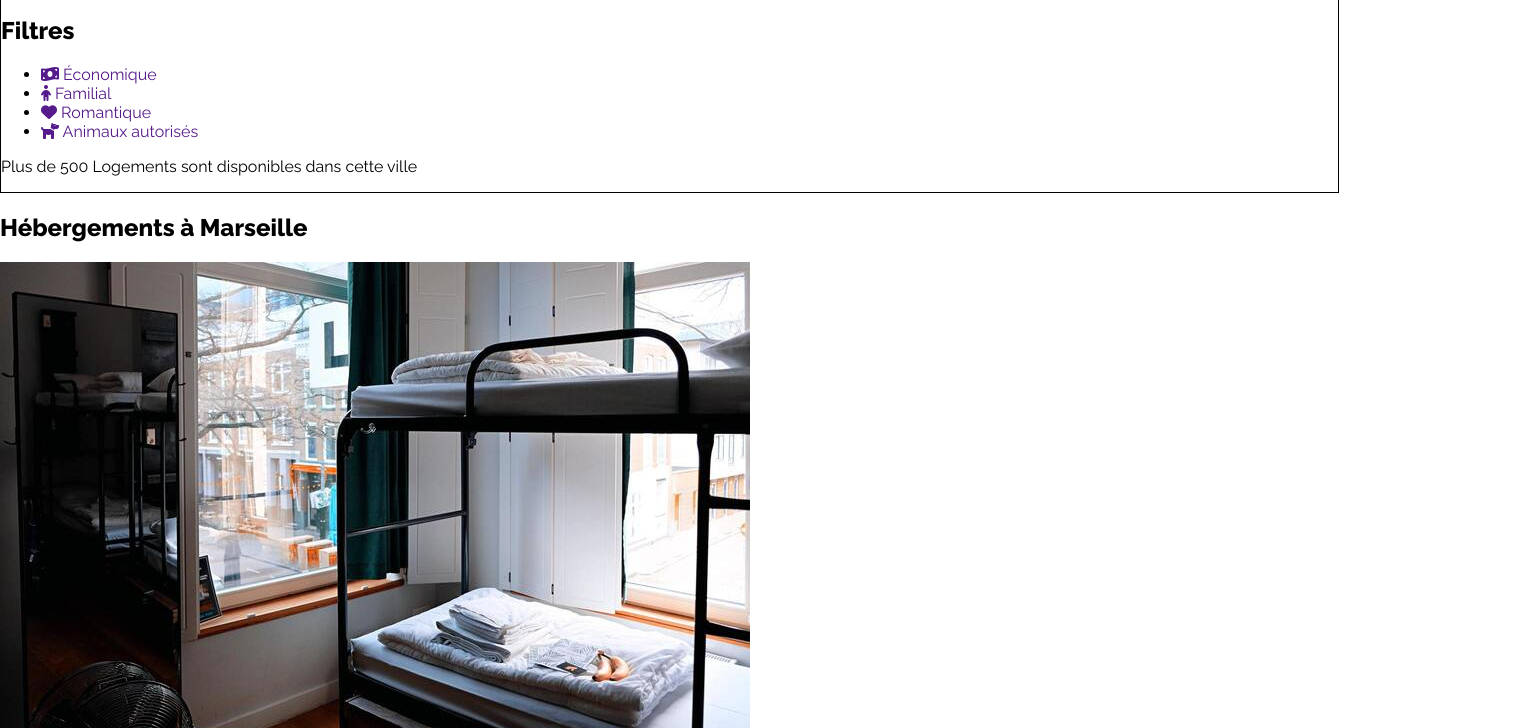
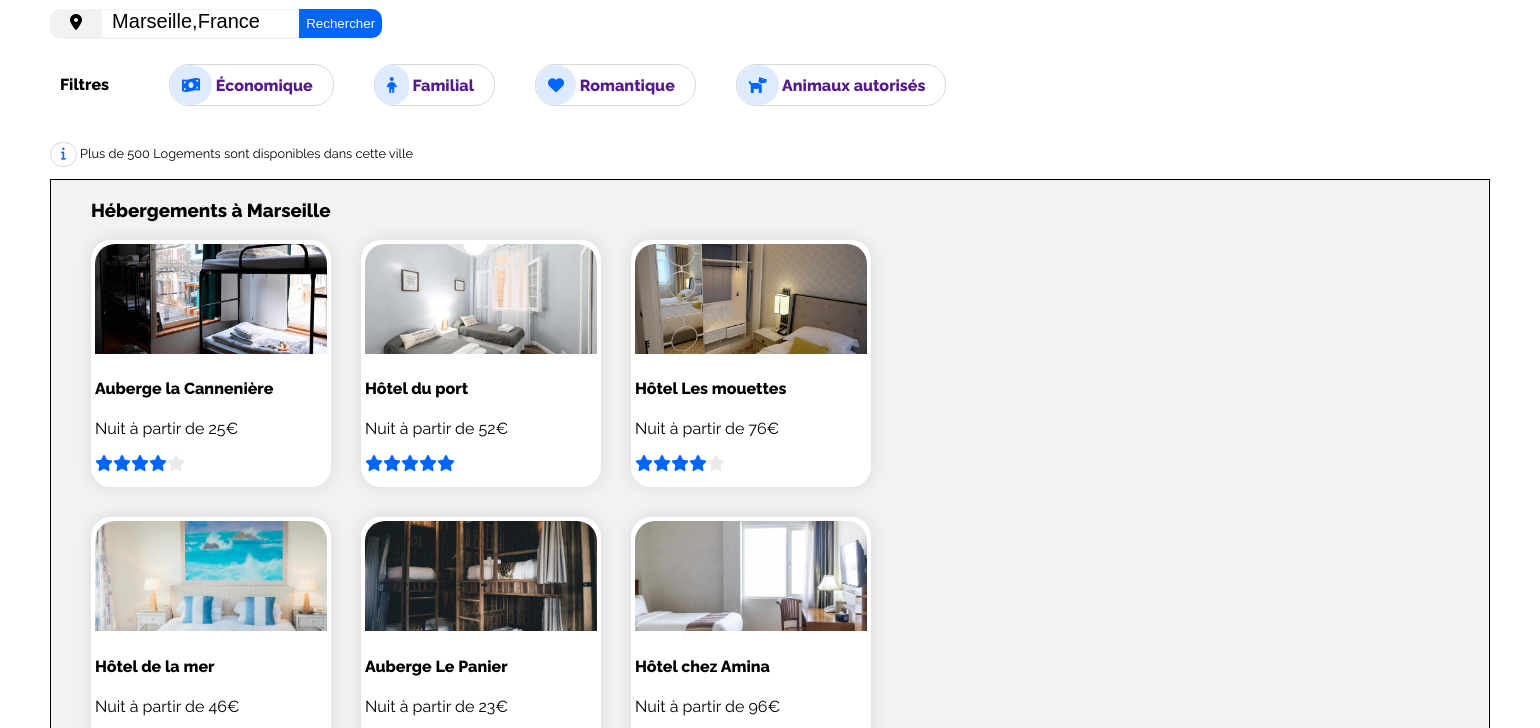
Before and after one commit to toinonNina/ToinonNina_2_15122020, a plain HTML site: page index.html in a window 1280 px wide. Shown: the part 193-921 px from the top of the page, 1540 px wide, since content can reach past the window. Drawn offline with Linux system fonts and the light colour scheme.

Commit message:
deuxième section

```diff
--- a/index.html
+++ b/index.html
@@ -17,6 +17,7 @@
   </head>
   <body>
     <!-- Header-->
+
       <header>
         <img src="images/logo/Reservia.svg" alt="logo" />
         <nav>
@@ -34,14 +35,14 @@
         <p>En plein centre ville ou en pleine nature</p>
         <div id="rechercher">
           <form>
-          <div id="re">
+            <div id="search">
               <span class="input_icon"
                 ><i class="fas fa-map-marker-alt"></i
               ></span>
               <input
                 type="text"
                 id="recherche"
-              name="recherche"
+                name="ville"
                 placeholder="Marseille,France"
               />
             </div>
@@ -53,60 +54,74 @@
           <h2>Filtres</h2>
           <ul>
             <li>
-            <a href=""><i class="fas fa-money-bill-wave"></i> Économique</a>
+              <div class="cadr">
+                <i class="fas fa-money-bill-wave filtrblue"></i>
+                <a href=""> Économique</a>
+              </div>
             </li>
             <li>
-            <a href=""><i class="fas fa-child"></i> Familial</a>
+              <div class="cadr">
+                <i class="fas fa-child filtrblue"></i> <a href=""> Familial</a>
+              </div>
             </li>
             <li>
-            <a href=""><i class="fas fa-heart"></i> Romantique</a>
+              <div class="cadr">
+                <i class="fas fa-heart filtrblue"></i>
+                <a href=""> Romantique</a>
+              </div>
             </li>
             <li>
-            <a href=""><i class="fas fa-dog"></i> Animaux autorisés</a>
+              <div class="cadr">
+                <i class="fas fa-dog filtrblue"></i>
+                <a href=""> Animaux autorisés</a>
+              </div>
             </li>
           </ul>
         </div>
         <div id="information">
-        <p>Plus de 500 Logements sont disponibles dans cette ville</p>
+          <p>
+            <i class="fas fa-info info"></i> Plus de 500 Logements sont
+            disponibles dans cette ville
+          </p>
         </div>
       </section>
       <!-- Main-->
       <main>
         <!-- Section 2-->
-      <section id="Hebergements">
-        <h2>Hébergements à Marseille</h2>
+        <section id="hebergements">
+          <h3>Hébergements à Marseille</h3>
           <div id="logement">
+            <div class="card">
             <a
-            href="images/hebergements/2_large/marcus-loke-WQJvWU_HZFo-unsplash.jpg"
+              href="images/hebergements/2_large/marcus-loke-WQJvWU_HZFo-unsplash.jpg"alt=""
               ><img
                 src="images/hebergements/4_small/marcus-loke-WQJvWU_HZFo-unsplash.jpg"
                 alt=""
               />
-
-            <h3>Auberge la Cannenière</h3>
+              <h4>Auberge la Cannenière</h4>
               <p>Nuit à partir de <span>25€</span></p>
               <div class="star">
                 <i class="fas fa-star blue"></i><i class="fas fa-star blue"></i
                 ><i class="fas fa-star blue"></i><i class="fas fa-star blue"></i
-              ><i class="fas fa-star grey"></i>
+                ><i class="fas fa-star grey"></i></figcaption>
               </div>
-          </a>
-
+            </a></div>
+            <div class="card">
             <a
               href="images/hebergements/2_large/fred-kleber-gTbaxaVLvsg-unsplash.jpg"
               ><img
                 src="images/hebergements/4_small/fred-kleber-gTbaxaVLvsg-unsplash.jpg"
                 alt=""
               />
-            <h3>Hôtel du port</h3>
+              <h4>Hôtel du port</h4>
               <p>Nuit à partir de <span>52€</span></p>
               <div class="star">
                 <i class="fas fa-star blue"></i><i class="fas fa-star blue"></i
                 ><i class="fas fa-star blue"></i><i class="fas fa-star blue"></i
                 ><i class="fas fa-star blue"></i>
               </div>
-          </a>
-
+            </a></div>
+            <div class="card">
             <a
               href="images/hebergements/2_large/reisetopia-B8WIgxA_PFU-unsplash.jpg"
               ><img
@@ -114,15 +129,15 @@
                 alt=""
               />
 
-            <h3>Hôtel Les mouettes</h3>
+              <h4>Hôtel Les mouettes</h4>
               <p>Nuit à partir de <span>76€</span></p>
               <div class="star">
                 <i class="fas fa-star blue"></i><i class="fas fa-star blue"></i
                 ><i class="fas fa-star blue"></i><i class="fas fa-star blue"></i
                 ><i class="fas fa-star grey"></i>
               </div>
-          </a>
-
+            </a></div>
+            <div class="card">
             <a
               href="images/hebergements/2_large/annie-spratt-Eg1qcIitAuA-unsplash.jpg"
               ><img
@@ -130,15 +145,15 @@
                 alt=""
               />
 
-            <h3>Hôtel de la mer</h3>
+              <h4>Hôtel de la mer</h4>
               <p>Nuit à partir de <span>46€</span></p>
               <div class="star">
                 <i class="fas fa-star blue"></i><i class="fas fa-star blue"></i
                 ><i class="fas fa-star blue"></i><i class="fas fa-star grey"></i
                 ><i class="fas fa-star grey"></i>
               </div>
-          </a>
-
+            </a></div>
+            <div class="card">
             <a
               href="images/hebergements/2_large/nicate-lee-kT-ZyaiwBe0-unsplash.jpg"
               ><img
@@ -146,15 +161,15 @@
                 alt=""
               />
 
-            <h3>Auberge Le Panier</h3>
+              <h4>Auberge Le Panier</h4>
               <p>Nuit à partir de <span>23€</span></p>
               <div class="star">
                 <i class="fas fa-star blue"></i><i class="fas fa-star blue"></i
                 ><i class="fas fa-star blue"></i><i class="fas fa-star blue"></i
                 ><i class="fas fa-star grey"></i>
               </div>
-          </a>
-
+            </a></div>
+            <div class="card">
             <a
               href="images/hebergements/2_large/febrian-zakaria-M6S1WvfW68A-unsplash.jpg"
               ><img
@@ -162,14 +177,14 @@
                 alt=""
               />
 
-            <h3>Hôtel chez Amina</h3>
+              <h4>Hôtel chez Amina</h4>
               <p>Nuit à partir de <span>96€</span></p>
               <div class="star">
                 <i class="fas fa-star blue"></i><i class="fas fa-star blue"></i
                 ><i class="fas fa-star blue"></i><i class="fas fa-star blue"></i
                 ><i class="fas fa-star blue"></i>
               </div>
-          </a>
+            </a></div>
           </div>
           <button>Afficher plus</button>
         </section>
@@ -183,7 +198,7 @@
               src="images/hebergements/4_small/emile-guillemot-Bj_rcSC5XfE-unsplash.jpg"
               alt=""
             />
-          <h3>Auberge la Cannenière</h3>
+            <h4>Auberge la Cannenière</h4>
             <p>Nuit à partir de <span>25€</span></p>
             <div class="star">
               <i class="fas fa-star blue"></i><i class="fas fa-star blue"></i
@@ -198,7 +213,7 @@
               src="images/hebergements/4_small/aw-creative-VGs8z60yT2c-unsplash.jpg"
               alt=""
             />
-          <h3>Hôtel du port</h3>
+            <h4>Hôtel du port</h4>
             <p>Nuit à partir de <span>52€</span></p>
             <div class="star">
               <i class="fas fa-star blue"></i><i class="fas fa-star blue"></i
@@ -214,7 +229,7 @@
               alt=""
             />
 
-          <h3>Hôtel Les mouettes</h3>
+            <h4>Hôtel Les mouettes</h4>
             <p>Nuit à partir de <span>76€</span></p>
             <div class="star">
               <i class="fas fa-star blue"></i><i class="fas fa-star blue"></i
@@ -225,7 +240,7 @@
         </section>
         <!-- Section 3-->
         <section id="Activites">
-        <h2>Activités a Marseille</h2>
+          <h3>Activités a Marseille</h3>
 
           <div id="act">
             <a
@@ -234,7 +249,7 @@
                 src="images/activites/4_small/reno-laithienne-QUgJhdY5Fyk-unsplash.jpg"
                 alt=""
               />
-            <h3>Vieux Port</h3>
+              <h4>Vieux Port</h4>
             </a>
             <a
               href="images/activites/2_large/paul-hermann-QFTrLdQIRhI-unsplash.jpg"
@@ -242,7 +257,7 @@
                 src="images/activites/4_small/paul-hermann-QFTrLdQIRhI-unsplash.jpg"
                 alt=""
               />
-            <h3>Fort de Pomègues</h3>
+              <h4>Fort de Pomègues</h4>
             </a>
             <a
               href="images/activites/2_large/kevin-hikari-rV_Qd1l-VXg-unsplash.jpg"
@@ -250,7 +265,7 @@
                 src="images/activites/4_small/kevin-hikari-rV_Qd1l-VXg-unsplash.jpg"
                 alt=""
               />
-            <h3>Îles du Frioul</h3>
+              <h4>Îles du Frioul</h4>
             </a>
             <a
               href="images/activites/2_large/kilyan-sockalingum-NR8-cBCN3aI-unsplash.jpg"
@@ -258,7 +273,7 @@
                 src="images/activites/4_small/kilyan-sockalingum-NR8-cBCN3aI-unsplash.jpg"
                 alt=""
               />
-            <h3>Parc National ds Calanques</h3>
+              <h4>Parc National ds Calanques</h4>
             </a>
             <a
               href="images/activites/2_large/florian-wehde-xW9e8gdotxI-unsplash.jpg"
@@ -266,7 +281,7 @@
                 src="images/activites/4_small/florian-wehde-xW9e8gdotxI-unsplash.jpg"
                 alt=""
               />
-            <h3>Notre-Dame-de-la-Garde</h3>
+              <h4>Notre-Dame-de-la-Garde</h4>
             </a>
             <a
               href="images/activites/2_large/lena-paulin-wH2-EJoDcV0-unsplash.jpg"
@@ -274,7 +289,7 @@
                 src="images/activites/4_small/lena-paulin-wH2-EJoDcV0-unsplash.jpg"
                 alt=""
               />
-            <h3>Parc Longchamp</h3>
+              <h4>Parc Longchamp</h4>
             </a>
           </div>
         </section>
@@ -282,7 +297,7 @@
     <!-- Footer-->
     <footer>
       <div>
-        <h4>A propos</h4>
+        <h5>A propos</h5>
         <ul>
           <li><a href="#">Fonctionnement du site</a></li>
           <li><a href="#">Conditions générales de vente</a></li>
@@ -291,7 +306,7 @@
       </div>
 
       <div>
-        <h4>Nos hébergements</h4>
+        <h5>Nos hébergements</h5>
         <ul>
           <li><a href="#">Fonctionnement du site</a></li>
           <li><a href="#">Conditions générales de vente</a></li>
@@ -300,7 +315,7 @@
       </div>
 
       <div>
-        <h4>Assistance</h4>
+        <h5>Assistance</h5>
         <ul>
           <li><a href="#">Centre d'aide</a></li>
           <li><a href="#">Nous contacter</a></li>
--- a/style.css
+++ b/style.css
@@ -1,7 +1,8 @@
 body {
   font-family: "Raleway", sans-serif;
-  width: 1339px;
+  width: 1440px;
   margin: auto;
+  border: 50px solid white;
 }
 
 h1 {
@@ -10,9 +11,11 @@ h1 {
 }
 
 h2 {
+  font-size: 1em;
 }
 
 h3 {
+  padding-left: 40px;
 }
 
 h4 {
@@ -43,8 +46,7 @@ header {
   align-items: center;
   margin-top: 20px;
 }
-header img {
-}
+
 nav {
   flex: 2;
 
@@ -59,12 +61,10 @@ nav a {
 }
 
 /*---------section 1 --------*/
-#section_one {
-  border: 1px solid black;
-}
 
 #section_one p {
   margin-top: 10px;
+  font-size: 0.8em;
 }
 #rechercher {
   display: flex;
@@ -79,16 +79,91 @@ nav a {
   background-color: #0065fc;
   border-radius: 0px 10px 10px 0px;
   border: none;
-  padding: 7px 4px;
+  padding: 7px 7px;
+  color: white;
 }
 #recherche {
   padding: 6px 10px;
   align-items: baseline;
   border: 1px solid #f2f2f2;
 }
-#re {
+#search {
   display: inline;
   background-color: #f2f2f2;
   border-radius: 10px 0px 0px 10px;
   padding: 4px 0px 7px 0px;
 }
+
+::placeholder {
+  color: black;
+  font-size: 1.5em;
+}
+
+#filters,
+ul {
+  display: flex;
+  align-items: center;
+}
+
+#filters ul {
+  list-style: none;
+  font-size: 1em;
+  font-weight: bolder;
+}
+#filters h2 {
+  padding-left: 10px;
+}
+
+#filters li {
+  border: 1px solid #d9d9d9;
+  border-radius: 20px 20px 20px 20px;
+  margin: 10px 20px;
+}
+
+.filtrblue {
+  color: #0065fc;
+  background-color: #deebff;
+  padding: 12px;
+  border-radius: 20px 20px 20px 20px;
+}
+.cadr {
+  flex-wrap: wrap;
+  justify-content: space-around;
+  margin: 0px 20px 0 0px;
+}
+
+.info {
+  color: #0065fc;
+  border: 1px solid #d9d9d9;
+  padding: 5px 10px;
+  border-radius: 20px 20px 20px 20px;
+}
+/*---------section 2 --------*/
+
+#hebergements {
+  border: 1px solid black;
+  background-color: #f2f2f2;
+}
+
+#logement {
+  display: grid;
+  grid-template-columns: 240px 240px 240px;
+  margin: 0 40px 0 40px;
+  column-gap: 30px;
+  row-gap: 30px;
+}
+
+.card {
+  background-color: white;
+  border-radius: 20px 20px 20px 20px;
+  border: 4px solid white;
+  padding-bottom: 10px;
+  box-shadow: 0 0 1em #d9d9d9;
+}
+
+.card img {
+  object-fit: cover;
+  width: 232px;
+  height: 110px;
+  border-radius: 20px 20px 0px 0px;
+}
```
Lines whose indentation alone changed are shown as unchanged.
